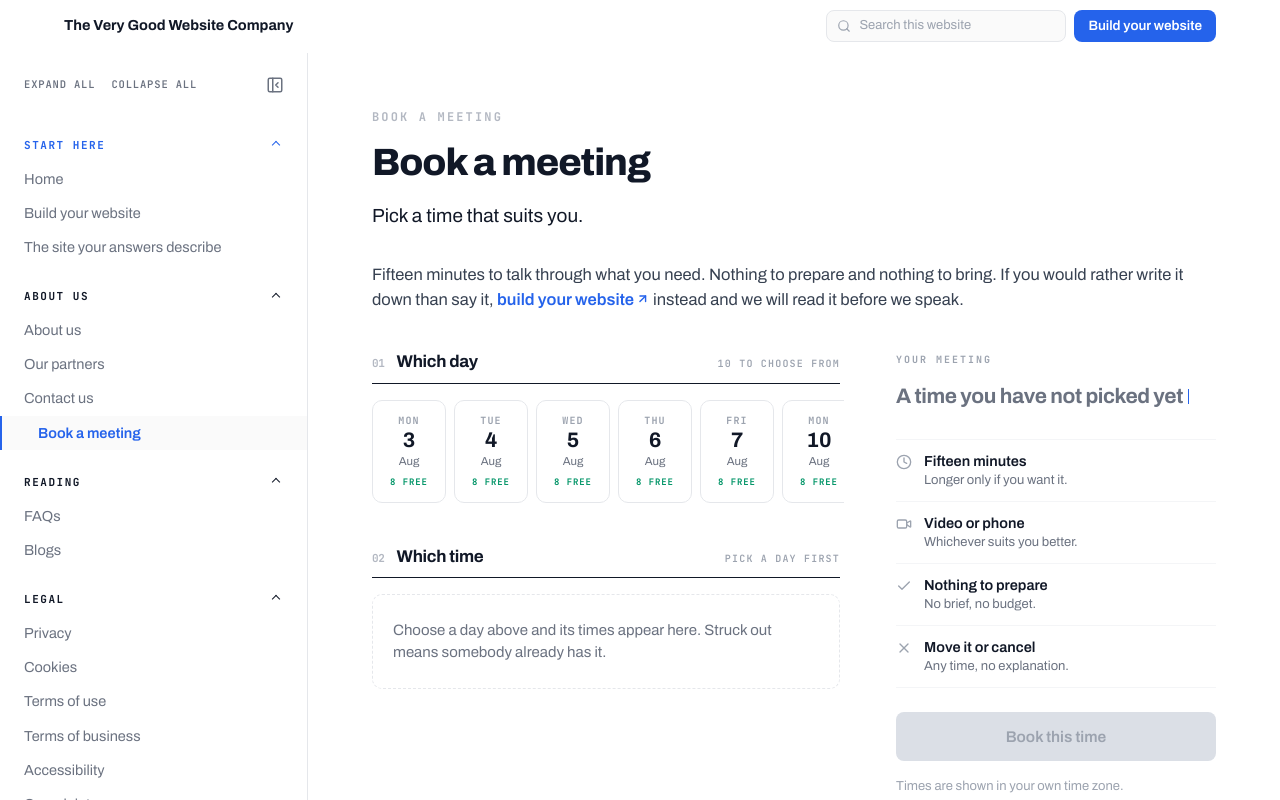
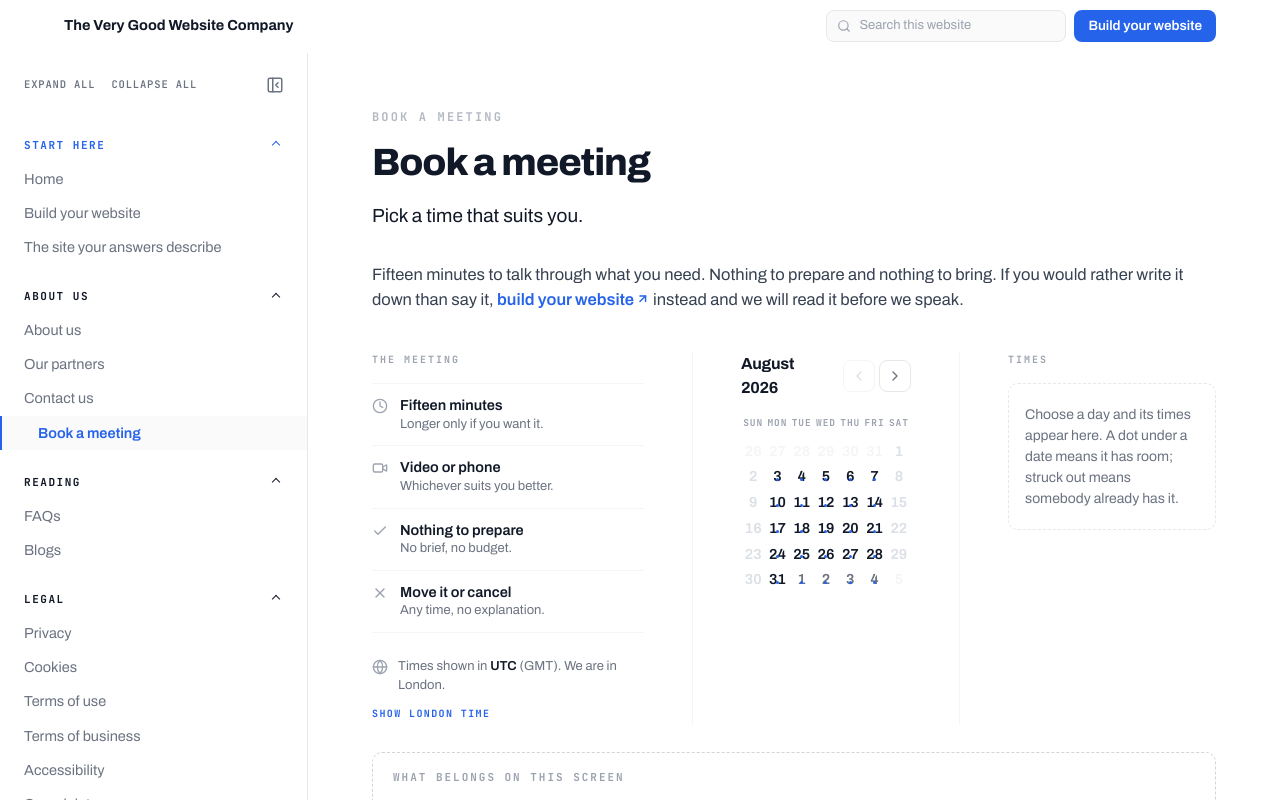
Before and after one commit to ayodhbhojithh/twinloom, a Next.js app: page /book in a window 1280 px wide. Shown: the top 800 px of the page. Built offline with nearby package versions, Linux system fonts and the light colour scheme.

Commit message:
Refactor SlotPicker component to enhance scheduling functionality. Update state management for day and time selection, integrating reader data for improved user experience. Introduce office time zone option and streamline slot display logic for better clarity.

```diff
--- a/components/book/slot-picker.tsx
+++ b/components/book/slot-picker.tsx
@@ -1,19 +1,22 @@
 "use client";
 
 import { useState, useSyncExternalStore } from "react";
-import { Check, Clock, Video, X } from "lucide-react";
+import { Check, Clock, Globe, Video, X } from "lucide-react";
 
 import { cn } from "@/lib/utils";
 
+import { Calendar } from "./calendar";
 import {
+  OFFICE_ZONE,
   SLOTS,
-  freeCount,
-  getDiary,
-  getDiaryOnServer,
-  isTaken,
-  subscribeToDiary,
-  type Day,
-} from "./slots";
+  getReader,
+  getReaderOnServer,
+  keyToDate,
+  officeInstant,
+  subscribeToReader,
+  takenSlots,
+  type Reader,
+} from "./diary";
 
 /** What the meeting is, which is the second thing the framework asks this page for. */
 const TERMS = [
@@ -26,199 +29,76 @@ const TERMS = [
 /**
  * Pick a time that suits you.
  *
- * Two questions, the same shape as the rest of the site: which day, then which
- * time. The day decides what times exist, so the second question is written by
- * the first, and the panel beside them writes the answer as it goes.
+ * Three columns, which is the arrangement every booking tool worth using has
+ * settled on: what the meeting is, when it could be, and which time. It is
+ * settled because it works, and there is nothing to be gained by being novel
+ * about a calendar.
  *
- * The days are read through `useSyncExternalStore` rather than computed in
- * render. They depend on what today is, and the server's today and the browser's
- * today are not reliably the same date: the server snapshot is empty and the
- * real one arrives on hydration, so there is nothing for React to find a
- * mismatch in.
+ * Everything that depends on the reader waits for hydration. Their zone, their
+ * locale, their clock convention and today's date are all the browser's to tell
+ * us, and none of them are knowable while this is rendered on a server.
  */
 export function SlotPicker() {
-  const days = useSyncExternalStore(
-    subscribeToDiary,
-    getDiary,
-    getDiaryOnServer,
+  const reader = useSyncExternalStore(
+    subscribeToReader,
+    getReader,
+    getReaderOnServer,
   );
 
-  const [dayKey, setDayKey] = useState<string | null>(null);
-  const [time, setTime] = useState<string | null>(null);
+  const [dayKeyChosen, setDayKey] = useState<string | null>(null);
+  const [slotAt, setSlotAt] = useState<number | null>(null);
   const [asked, setAsked] = useState(false);
+  /* Some people would rather see the office's clock than their own. */
+  const [inOfficeZone, setInOfficeZone] = useState(false);
 
-  const day = days.find((entry) => entry.key === dayKey) ?? null;
-  const picked = day && time ? `${day.full} at ${time}` : "";
+  if (!reader) return <Waiting />;
 
-  function chooseDay(next: Day) {
-    setDayKey(next.key);
-    /* The times belong to the day. Keeping one selected across a change would
-       leave the panel showing a slot nobody picked on a day nobody looked at. */
-    setTime(null);
-    setAsked(false);
-  }
+  const zone = inOfficeZone ? OFFICE_ZONE : reader.zone;
+  const day = dayKeyChosen ? keyToDate(dayKeyChosen) : null;
+  const taken = day ? takenSlots(day) : [];
+
+  const timeAt = (at: number) => {
+    const slot = SLOTS[at];
+    const when = officeInstant(
+      day!.getFullYear(),
+      day!.getMonth(),
+      day!.getDate(),
+      slot.hour,
+      slot.minute,
+    );
+
+    return {
+      when,
+      label: new Intl.DateTimeFormat(reader.locale, {
+        hour: "2-digit",
+        minute: "2-digit",
+        hour12: reader.hour12,
+        timeZone: zone,
+      }).format(when),
+    };
+  };
+
+  const chosen =
+    day && slotAt !== null
+      ? new Intl.DateTimeFormat(reader.locale, {
+          weekday: "long",
+          day: "numeric",
+          month: "long",
+          hour: "2-digit",
+          minute: "2-digit",
+          hour12: reader.hour12,
+          timeZone: zone,
+        }).format(timeAt(slotAt).when)
+      : "";
 
   return (
-    <div className="grid gap-x-14 gap-y-12 lg:grid-cols-[minmax(0,1fr)_20rem]">
-      <div className="min-w-0">
-        <Question n="01" title="Which day" note={`${days.length} to choose from`} />
-
-        {/* Scrolls sideways rather than wrapping. Ten days in two ragged rows
-            read as a calendar with something missing; one line reads as a run of
-            days, which is what it is. */}
-        <div className="quiet-scroll -mx-1 mt-4 flex gap-2 overflow-x-auto px-1 pb-1">
-          {days.length
-            ? days.map((entry) => {
-                const on = entry.key === dayKey;
-                const free = freeCount(entry);
-
-                return (
-                  <button
-                    key={entry.key}
-                    type="button"
-                    aria-pressed={on}
-                    onClick={() => chooseDay(entry)}
-                    className={cn(
-                      "flex w-[74px] shrink-0 cursor-pointer flex-col items-center gap-0.5 rounded-card border py-3 transition-colors",
-                      on
-                        ? "border-ink bg-ink text-white"
-                        : "border-border bg-field hover:border-ink",
-                    )}
-                  >
-                    <span
-                      className={cn(
-                        "font-mono text-[10px] font-bold tracking-[0.12em] uppercase",
-                        on ? "text-white/60" : "text-label",
-                      )}
-                    >
-                      {entry.weekday}
-                    </span>
-                    <span
-                      className={cn(
-                        "text-[21px] leading-none font-bold tabular-nums",
-                        on ? "text-white" : "text-ink",
-                      )}
-                    >
-                      {entry.number}
-                    </span>
-                    <span
-                      className={cn(
-                        "text-[11.5px]",
-                        on ? "text-white/60" : "text-quiet",
-                      )}
-                    >
-                      {entry.month}
-                    </span>
-                    <span
-                      className={cn(
-                        "mt-1 font-mono text-[9px] font-bold tracking-[0.1em] uppercase tabular-nums",
-                        on
-                          ? "text-white/55"
-                          : free
-                            ? "text-done"
-                            : "text-label",
-                      )}
-                    >
-                      {free ? `${free} free` : "full"}
-                    </span>
-                  </button>
-                );
-              })
-            : /* Before hydration. Placeholders rather than an empty box, so the
-                 row does not jump to its full height a moment later. */
-              [0, 1, 2, 3, 4, 5].map((at) => (
-                <span
-                  key={at}
-                  aria-hidden
-                  className="h-[104px] w-[74px] shrink-0 rounded-card border border-hair bg-well"
-                />
-              ))}
-        </div>
-
-        <div className="mt-10">
-          <Question
-            n="02"
-            title="Which time"
-            note={day ? day.full : "Pick a day first"}
-          />
-
-          {day ? (
-            <div className="mt-4 space-y-6">
-              {(["morning", "afternoon"] as const).map((half) => (
-                <div key={half}>
-                  <p className="mb-2.5 font-mono text-[9.5px] font-bold tracking-[0.16em] text-label uppercase">
-                    {half}
+    <div className="grid gap-x-12 gap-y-10 xl:grid-cols-[minmax(0,17rem)_minmax(0,1fr)_minmax(0,13rem)]">
+      <aside className="min-w-0">
+        <p className="font-mono text-[10px] font-bold tracking-[0.2em] text-label uppercase">
+          The meeting
         </p>
 
-                  <div className="grid grid-cols-3 gap-2 sm:grid-cols-4 xl:grid-cols-5">
-                    {SLOTS.map((slot, at) => {
-                      if (slot.half !== half) return null;
-
-                      const taken = isTaken(day, at);
-                      const on = slot.time === time;
-
-                      return (
-                        <button
-                          key={slot.time}
-                          type="button"
-                          disabled={taken}
-                          aria-pressed={on}
-                          onClick={() => {
-                            setTime(slot.time);
-                            setAsked(false);
-                          }}
-                          className={cn(
-                            "rounded-field border py-2.5 text-[14.5px] font-semibold tabular-nums transition-colors",
-                            taken &&
-                              "cursor-not-allowed border-hair bg-well text-label line-through",
-                            !taken &&
-                              on &&
-                              "border-active bg-active text-white",
-                            !taken &&
-                              !on &&
-                              "cursor-pointer border-border bg-field text-ink hover:border-ink",
-                          )}
-                        >
-                          {slot.time}
-                        </button>
-                      );
-                    })}
-                  </div>
-                </div>
-              ))}
-            </div>
-          ) : (
-            <p className="mt-4 rounded-card border border-dashed border-border px-5 py-6 text-[15px] text-quiet">
-              Choose a day above and its times appear here. Struck out means
-              somebody already has it.
-            </p>
-          )}
-        </div>
-      </div>
-
-      {/* The answer, written as it is picked. The same behaviour as the scope on
-          the build screen, because it is the same promise: you say something and
-          we put it in writing where you can see it. */}
-      <aside className="min-w-0 lg:sticky lg:top-[calc(var(--nav-height)+28px)] lg:self-start">
-        <p className="font-mono text-[10px] font-bold tracking-[0.2em] text-label uppercase">
-          Your meeting
-        </p>
-
-        <p className="mt-4 text-[21px] leading-[1.3] font-bold tracking-[-0.02em] text-ink">
-          {picked ? (
-            <span className="text-active">{picked}</span>
-          ) : (
-            <>
-              <span className="text-quiet">A time you have not picked yet</span>
-              <span
-                aria-hidden
-                className="blank-caret ml-1 inline-block align-baseline"
-              />
-            </>
-          )}
-        </p>
-
-        <dl className="mt-7 border-t border-hair">
+        <dl className="mt-4 border-t border-hair">
           {TERMS.map((entry) => (
             <div
               key={entry.term}
@@ -241,54 +121,210 @@ export function SlotPicker() {
           ))}
         </dl>
 
+        <ZoneNote
+          reader={reader}
+          inOfficeZone={inOfficeZone}
+          onToggle={() => setInOfficeZone((was) => !was)}
+        />
+      </aside>
+
+      <div className="min-w-0 xl:border-x xl:border-hair xl:px-12">
+        <Calendar
+          reader={reader}
+          selected={dayKeyChosen}
+          onSelect={(key) => {
+            setDayKey(key);
+            /* The times belong to the day. Keeping one across a change would
+               leave the panel showing a slot nobody picked. */
+            setSlotAt(null);
+            setAsked(false);
+          }}
+        />
+      </div>
+
+      <div className="flex min-w-0 flex-col">
+        <p className="font-mono text-[10px] font-bold tracking-[0.2em] text-label uppercase">
+          {day
+            ? new Intl.DateTimeFormat(reader.locale, {
+                weekday: "long",
+                day: "numeric",
+                month: "short",
+              }).format(day)
+            : "Times"}
+        </p>
+
+        {day ? (
+          <>
+            <div
+              className="quiet-scroll mt-4 flex max-h-[22rem] flex-col gap-2 overflow-y-auto pr-1"
+              role="group"
+              aria-label="Available times"
+            >
+              {SLOTS.map((_slot, at) => {
+                const gone = taken[at];
+                const on = slotAt === at;
+                const { label } = timeAt(at);
+
+                return (
+                  <button
+                    key={at}
+                    type="button"
+                    disabled={gone}
+                    aria-pressed={on}
+                    onClick={() => {
+                      setSlotAt(at);
+                      setAsked(false);
+                    }}
+                    className={cn(
+                      "rounded-field border py-2.5 text-center text-[14.5px] font-semibold tabular-nums transition-colors",
+                      gone &&
+                        "cursor-not-allowed border-hair bg-well text-label line-through",
+                      !gone && on && "border-active bg-active text-white",
+                      !gone &&
+                        !on &&
+                        "cursor-pointer border-border bg-field text-ink hover:border-ink",
+                    )}
+                  >
+                    {label}
+                  </button>
+                );
+              })}
+            </div>
+
+            {/* Announced rather than only drawn, so somebody not looking at the
+                panel still learns what they just picked. */}
+            <p aria-live="polite" className="sr-only">
+              {chosen ? `Selected ${chosen}` : ""}
+            </p>
+
+            <div className="mt-5 border-t border-hair pt-5">
+              <p className="text-[14px] leading-[1.45] text-quiet">
+                {chosen ? (
+                  <span className="font-semibold text-ink">{chosen}</span>
+                ) : (
+                  "Pick a time and it appears here."
+                )}
+              </p>
+
               <button
                 type="button"
-          disabled={!picked}
+                disabled={!chosen}
                 onClick={() => setAsked(true)}
-          className="mt-6 w-full cursor-pointer rounded-field bg-active px-6 py-[13px] text-[15.5px] font-semibold text-white transition-opacity hover:opacity-90 disabled:cursor-default disabled:bg-planned disabled:text-label"
+                className="mt-4 w-full cursor-pointer rounded-field bg-active px-5 py-[12px] text-[15px] font-semibold text-white transition-opacity hover:opacity-90 disabled:cursor-default disabled:bg-planned disabled:text-label"
               >
                 Book this time
               </button>
 
-        {/* Honest about what just happened. A booking screen that says
-            "confirmed" when nothing has been sent is the one thing this page
-            must not do. */}
+              {/* A booking screen that says "confirmed" when nothing was sent is
+                  the one thing this page must not do. */}
               {asked ? (
-          <p className="mt-4 rounded-card border border-amber/30 bg-amber/5 px-4 py-3 text-[13.5px] leading-[1.5] text-body">
-            Nothing has been sent. This calendar is not connected to a real diary
-            yet, so {picked} is not held for you.
+                <p
+                  role="status"
+                  className="mt-3 rounded-card border border-amber/30 bg-amber/5 px-3.5 py-3 text-[13px] leading-[1.5] text-body"
+                >
+                  Nothing has been sent. This calendar is not connected to a real
+                  diary yet, so that time is not held for you.
                 </p>
+              ) : null}
+            </div>
+          </>
         ) : (
-          <p className="mt-4 text-[13px] leading-[1.5] text-label">
-            Times are shown in your own time zone.
+          <p className="mt-4 rounded-card border border-dashed border-border px-4 py-5 text-[14px] leading-[1.5] text-quiet">
+            Choose a day and its times appear here. A dot under a date means it
+            has room; struck out means somebody already has it.
           </p>
         )}
-      </aside>
+      </div>
     </div>
   );
 }
 
-/** A numbered question, the same furniture the build screen uses. */
-function Question({
-  n,
-  title,
-  note,
+/**
+ * Whose clock the times are on.
+ *
+ * Named outright rather than left to be discovered. A time with no zone against
+ * it is the most common way a booking goes wrong across borders, and the offset
+ * is spelled out because a zone name alone means nothing to most people.
+ */
+function ZoneNote({
+  reader,
+  inOfficeZone,
+  onToggle,
 }: {
-  n: string;
-  title: string;
-  note: string;
+  reader: Reader;
+  inOfficeZone: boolean;
+  onToggle: () => void;
 }) {
+  const zone = inOfficeZone ? OFFICE_ZONE : reader.zone;
+
+  const offset =
+    new Intl.DateTimeFormat(reader.locale, {
+      timeZone: zone,
+      timeZoneName: "shortOffset",
+    })
+      .formatToParts(new Date())
+      .find((part) => part.type === "timeZoneName")?.value ?? "";
+
+  const sameZone = reader.zone === OFFICE_ZONE;
+
   return (
-    <div className="flex flex-wrap items-baseline justify-between gap-x-6 gap-y-1 border-b border-ink pb-2.5">
-      <h2 className="flex items-baseline gap-3 text-[17px] leading-[1.2] font-bold tracking-[-0.018em] text-ink">
-        <span className="font-mono text-[11px] font-bold text-idx tabular-nums">
-          {n}
+    <div className="mt-6">
+      <p className="flex items-start gap-2.5 text-[13px] leading-[1.5] text-quiet">
+        <Globe aria-hidden className="mt-0.5 size-4 shrink-0 text-label" />
+        <span>
+          Times shown in{" "}
+          <span className="font-semibold text-ink">
+            {zone.replace(/_/g, " ")}
           </span>
-        {title}
-      </h2>
-      <span className="font-mono text-[10px] font-semibold tracking-[0.12em] text-label uppercase">
-        {note}
+          {offset ? ` (${offset})` : ""}.
+          {sameZone ? " Which is ours too." : " We are in London."}
         </span>
+      </p>
+
+      {sameZone ? null : (
+        <button
+          type="button"
+          aria-pressed={inOfficeZone}
+          onClick={onToggle}
+          className="mt-2.5 cursor-pointer font-mono text-[10px] font-bold tracking-[0.14em] text-active uppercase transition-opacity hover:opacity-75"
+        >
+          {inOfficeZone ? "Show my own time" : "Show London time"}
+        </button>
+      )}
     </div>
   );
 }
+
+/**
+ * Before hydration.
+ *
+ * The shape of the thing rather than a spinner: the columns are already the
+ * right size, so nothing moves when the real calendar replaces this.
+ */
+function Waiting() {
+  return (
+    <div
+      aria-hidden
+      className="grid gap-x-12 gap-y-10 xl:grid-cols-[minmax(0,17rem)_minmax(0,1fr)_minmax(0,13rem)]"
+    >
+      <div className="space-y-3">
+        {[0, 1, 2, 3].map((at) => (
+          <div key={at} className="h-12 rounded-field bg-well" />
+        ))}
+      </div>
+      <div className="xl:border-x xl:border-hair xl:px-12">
+        <div className="h-6 w-40 rounded-field bg-well" />
+        <div className="mt-4 grid grid-cols-7 gap-1">
+          {Array.from({ length: 35 }, (_, at) => (
+            <div key={at} className="aspect-square rounded-field bg-well" />
+          ))}
+        </div>
+      </div>
+      <div className="space-y-2">
+        {[0, 1, 2, 3, 4].map((at) => (
+          <div key={at} className="h-10 rounded-field bg-well" />
+        ))}
+      </div>
+    </div>
+  );
+}
--- a/components/book/slots.ts
+++ /dev/null
@@ -1,137 +0,0 @@
-/* ---------------------------------------------------------------------------
-   The diary, as data.
-
-   No dates are written down here. The next ten working days are counted from
-   whenever the page is opened, because a hardcoded week is a week that goes
-   stale, and a booking page showing last month's dates is worse than one showing
-   none.
-
-   Everything is pure and everything is cached, which is what lets the picker
-   read it through `useSyncExternalStore` without re-rendering itself forever.
---------------------------------------------------------------------------- */
-
-export interface Slot {
-  /** "09:30", as it reads on the button. */
-  time: string;
-  /** Half of the day, so the grid can be split without parsing the string. */
-  half: "morning" | "afternoon";
-}
-
-export interface Day {
-  /** "2026-08-04". Stable, and the key everything else is held by. */
-  key: string;
-  date: Date;
-  /** "Tue" */
-  weekday: string;
-  /** "4" */
-  number: string;
-  /** "Aug" */
-  month: string;
-  /** "Tuesday 4 August" */
-  full: string;
-}
-
-/** Half past nine to noon, then half past one to half past four. */
-export const SLOTS: readonly Slot[] = [
-  { time: "09:30", half: "morning" },
-  { time: "10:00", half: "morning" },
-  { time: "10:30", half: "morning" },
-  { time: "11:00", half: "morning" },
-  { time: "11:30", half: "morning" },
-  { time: "13:30", half: "afternoon" },
-  { time: "14:00", half: "afternoon" },
-  { time: "14:30", half: "afternoon" },
-  { time: "15:00", half: "afternoon" },
-  { time: "15:30", half: "afternoon" },
-  { time: "16:00", half: "afternoon" },
-];
-
-const WORKING_DAYS = 10;
-
-const weekdayOf = new Intl.DateTimeFormat("en-GB", { weekday: "short" });
-const monthOf = new Intl.DateTimeFormat("en-GB", { month: "short" });
-const fullOf = new Intl.DateTimeFormat("en-GB", {
-  weekday: "long",
-  day: "numeric",
-  month: "long",
-});
-
-/**
- * The next ten working days, starting the day after tomorrow.
- *
- * Two clear days, not one: the site promises a written scope inside two working
- * days, and offering a meeting tomorrow morning would be promising something
- * faster than the thing it is a meeting about.
- */
-function build(from: Date): Day[] {
-  const days: Day[] = [];
-  const cursor = new Date(from);
-  cursor.setHours(0, 0, 0, 0);
-  cursor.setDate(cursor.getDate() + 2);
-
-  while (days.length < WORKING_DAYS) {
-    const weekday = cursor.getDay();
-
-    if (weekday !== 0 && weekday !== 6) {
-      const date = new Date(cursor);
-      days.push({
-        key: `${date.getFullYear()}-${String(date.getMonth() + 1).padStart(2, "0")}-${String(date.getDate()).padStart(2, "0")}`,
-        date,
-        weekday: weekdayOf.format(date),
-        number: String(date.getDate()),
-        month: monthOf.format(date),
-        full: fullOf.format(date),
-      });
-    }
-
-    cursor.setDate(cursor.getDate() + 1);
-  }
-
-  return days;
-}
-
-/**
- * Which slots are already gone.
- *
- * Worked out from the date rather than drawn at random, so a slot that was taken
- * a second ago is still taken now. A picker whose availability reshuffles on
- * every keystroke teaches people not to trust it.
- *
- * This stands in for a diary that is not connected yet, and the page says so.
- */
-export function isTaken(day: Day, at: number): boolean {
-  const seed = day.date.getDate() * 7 + day.date.getMonth() * 3;
-  return (seed + at * 5) % 11 < 3;
-}
-
-export function freeCount(day: Day): number {
-  return SLOTS.reduce(
-    (total, _slot, at) => total + (isTaken(day, at) ? 0 : 1),
-    0,
-  );
-}
-
-/* One list per page load, held here so the store hands back the same reference
-   every time it is asked. */
-let cached: Day[] | null = null;
-
-export const NO_DAYS: readonly Day[] = [];
-
-/** A store with nothing to subscribe to: the diary does not change while you read it. */
-export const subscribeToDiary = () => () => {};
-
-export function getDiary(): readonly Day[] {
-  cached ??= build(new Date());
-  return cached;
-}
-
-/**
- * Nothing, on the server.
- *
- * The days depend on what today is, and the server's today and the browser's
- * today are not reliably the same date. Rendering none and filling them in on
- * hydration is the only version of this that cannot produce a mismatch.
- */
-export function getDiaryOnServer(): readonly Day[] {
-  return NO_DAYS;
-}
```
Lines whose indentation alone changed are shown as unchanged.
